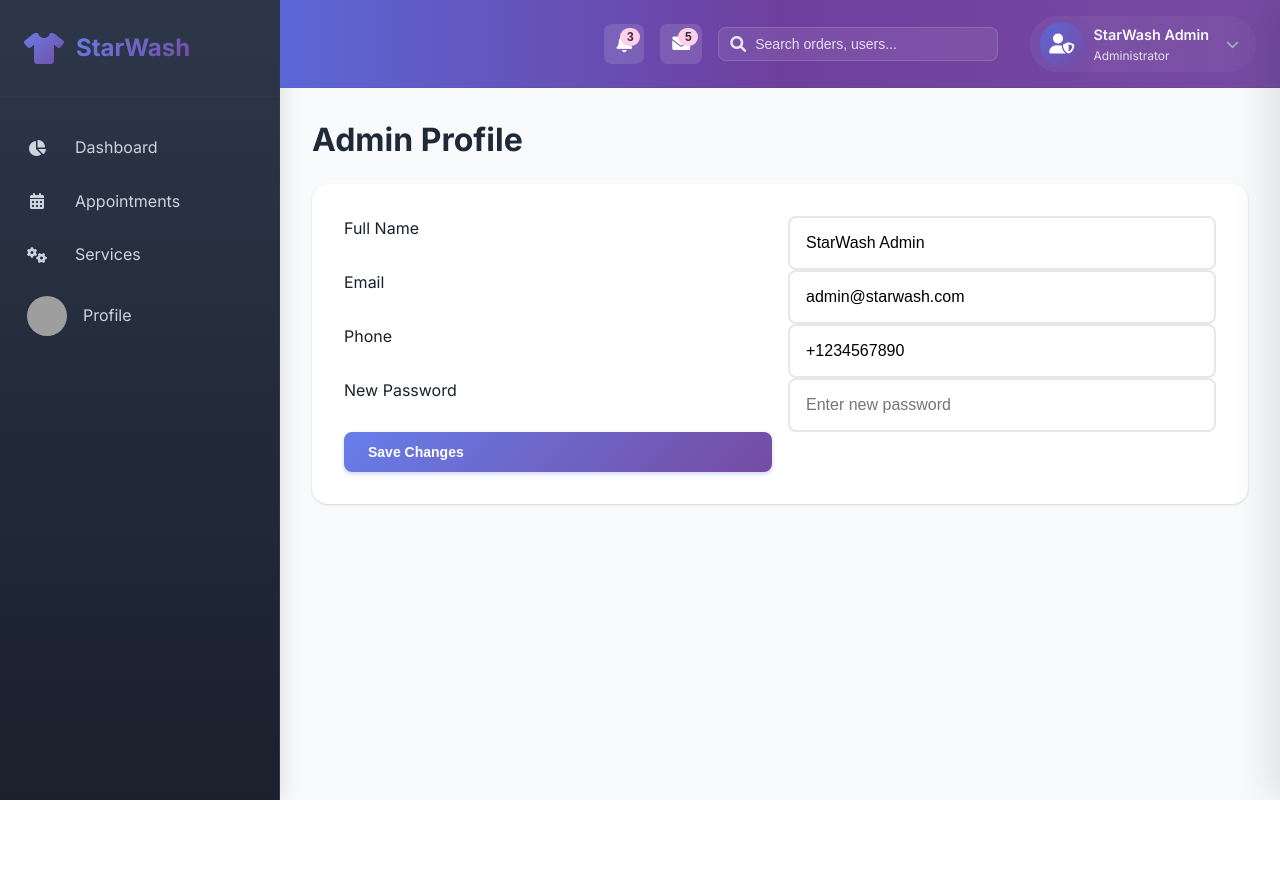
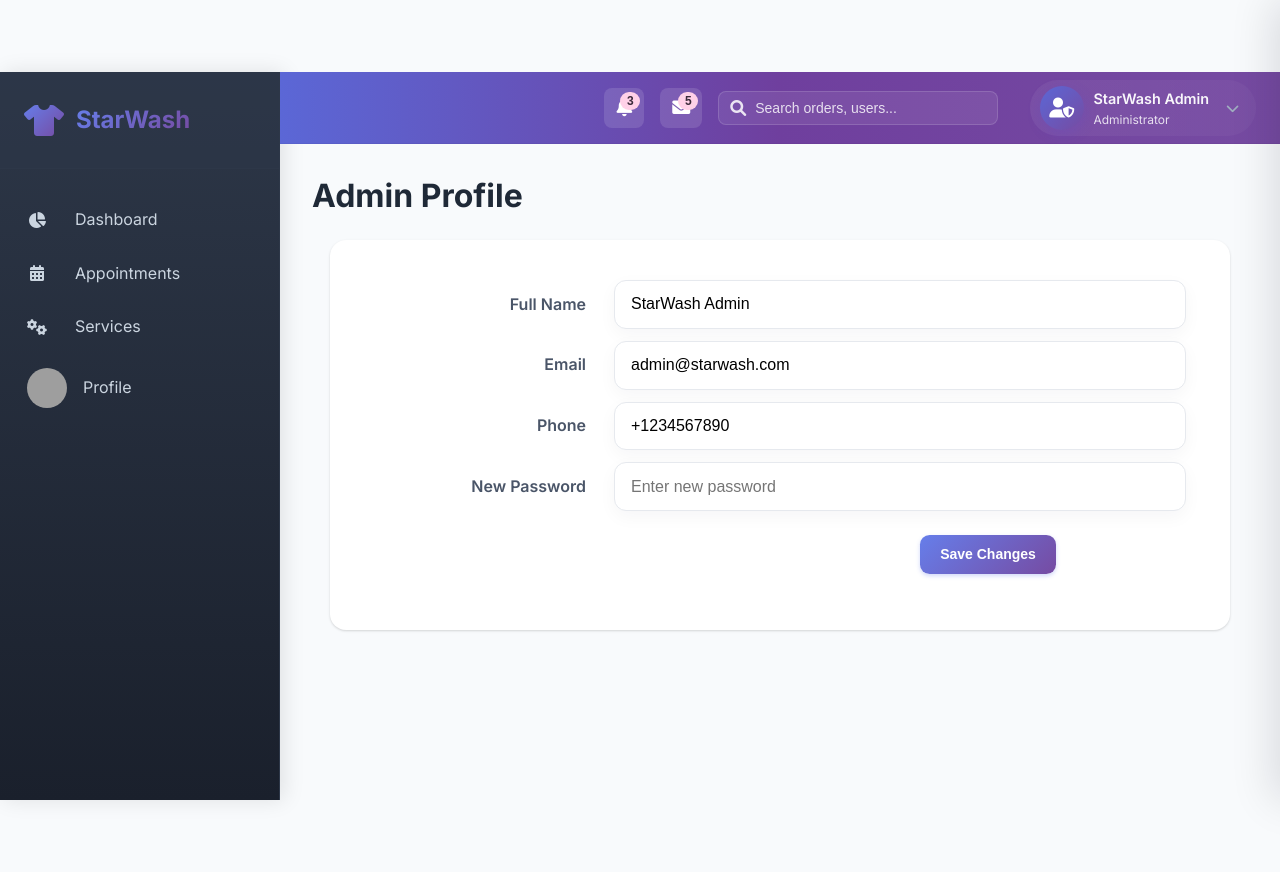
Before and after one commit to LeeDev428/starwash_laundry-website, a PHP site: page /admin/pages/profile.php in a window 1280 px wide. Before the commit the page ends 800 px from the top, so only its background shows below. Run offline with PHP 8.4, Linux system fonts and the light colour scheme; a user stored in the database is signed in; data comes from the database, SQL or seed files in the repository; grey boxes are pictures that could not be loaded.

Commit message:
Update admin.css

```diff
--- a/assets/css/admin/admin.css
+++ b/assets/css/admin/admin.css
@@ -4,6 +4,11 @@
 .admin-body {
     background: #f8fafc;
     color: #1a202c;
+}
+
+/* consistent header height used across admin layout */
+:root {
+    --admin-header-height: 72px;
 }
 
 .admin-layout {
@@ -17,9 +22,9 @@
     background: linear-gradient(180deg, #2d3748 0%, #1a202c 100%);
     border-right: 1px solid #2d3748;
     position: fixed;
-    height: 100vh;
+    height: calc(100vh - var(--admin-header-height));
     left: 0;
-    top: 0;
+    top: var(--admin-header-height);
     overflow-y: auto;
     transition: all 0.3s ease;
     z-index: 1000;
@@ -341,6 +346,7 @@
 .admin-main {
     flex: 1;
     margin-left: 280px;
+    margin-top: var(--admin-header-height);
     display: flex;
     flex-direction: column;
     min-height: 100vh;
@@ -358,7 +364,8 @@ html, body {
     /* Purple gradient header used across the admin app */
     background: linear-gradient(90deg, #5b67d6 0%, #6f3f9e 50%, #764ba2 100%);
     color: #ffffff;
-    padding: 1rem 1.25rem; /* balanced padding to avoid clipping */
+    height: var(--admin-header-height);
+    padding: 0 1.25rem; /* balanced horizontal padding */
     display: grid;
     grid-template-columns: auto 1fr auto; /* left auto, center flexible, right auto */
     align-items: center;
@@ -400,6 +407,63 @@ html, body {
     z-index: 1105;
     font-weight: 600;
     color: rgba(255,255,255,0.95);
+}
+
+/* Admin profile page adjustments */
+.admin-profile-page .profile-grid { display: block; max-width: 900px; margin: 1rem auto; }
+.admin-profile-page .profile-grid-left.full-width { width: 100%; }
+.admin-profile-page .profile-form .form-row { margin-bottom: 0.75rem; }
+.admin-profile-page .profile-form .form-row.actions.save-row { margin-top: 0.5rem; margin-bottom: 1rem; }
+.admin-profile-page .profile-form .avatar-controls { margin-top: 0.5rem; display:flex; align-items:center; gap:0.5rem; }
+.admin-profile-page .profile-meta-row { display:flex; align-items:center; gap:0.75rem; margin-top:0.75rem; }
+.admin-profile-page .profile-meta-avatar img, .admin-profile-page .profile-preview-img { width:56px; height:56px; border-radius:9999px; object-fit:cover; }
+.admin-profile-page .profile-avatar-placeholder { font-size:56px; color:#a0aec0; }
+
+/* Position save button under the inputs (right column) */
+.admin-profile-page .profile-form .form-row.actions {
+    display: grid;
+    grid-template-columns: 1fr 1fr;
+    padding-top: 0.75rem;
+}
+.admin-profile-page .profile-form .form-row.actions .admin-btn {
+    grid-column: 2;
+    justify-self: center; /* center within the input column */
+}
+
+/* Modernize inputs and label alignment */
+.admin-profile-page .profile-form {
+    padding: 2.5rem 2.75rem;
+}
+.admin-profile-page .profile-form .form-row {
+    display: grid;
+    grid-template-columns: 220px 1fr;
+    gap: 1rem 1.25rem;
+    align-items: center; /* vertically center labels and fields */
+}
+.admin-profile-page .profile-form label {
+    text-align: right;
+    color: #4a5568;
+    font-weight: 600;
+    padding-right: 0.5rem;
+}
+.admin-profile-page .profile-form input[type="text"],
+.admin-profile-page .profile-form input[type="email"],
+.admin-profile-page .profile-form input[type="password"] {
+    padding: 0.9rem 1rem;
+    border: 1px solid #e6e9ee;
+    border-radius: 0.75rem;
+    box-shadow: 0 6px 18px rgba(20,24,40,0.04);
+    transition: box-shadow 180ms ease, border-color 180ms ease, transform 180ms ease;
+}
+.admin-profile-page .profile-form input:focus {
+    border-color: rgba(102,126,234,0.9);
+    box-shadow: 0 8px 28px rgba(102,126,234,0.08);
+    transform: translateY(-1px);
+    outline: none;
+}
+.admin-profile-page .admin-btn.admin-btn-primary {
+    padding: 0.7rem 1.25rem;
+    border-radius: 0.6rem;
 }
 
 .header-right {
@@ -751,6 +815,20 @@ html, body {
     font-size: 1.25rem;
 }
 
+/* Peso glyph styled like other stat icons */
+.currency-icon {
+    display: inline-flex;
+    align-items: center;
+    justify-content: center;
+    width: 48px;
+    height: 48px;
+    border-radius: 12px;
+    background: linear-gradient(135deg, #667eea, #764ba2);
+    color: #fff;
+    font-weight: 700;
+    font-size: 1.1rem;
+}
+
 .stat-trend {
     display: flex;
     align-items: center;
```
